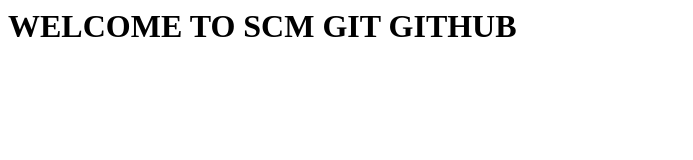
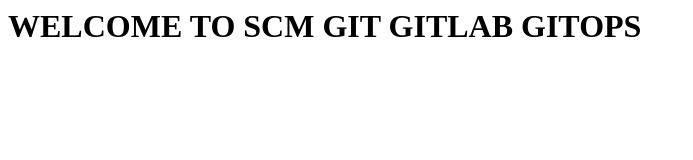
Before and after one commit to GopiStarkk/october, a plain HTML site: page index.html in a window 1280 px wide. Shown: the whole page, without its empty margins (0-693 px from the left). Drawn offline with Linux system fonts and the light colour scheme.

Commit message:
Developer 2 made changes

```diff
--- a/index.html
+++ b/index.html
@@ -1,5 +1,6 @@
 <h1>
     WELCOME TO SCM
     GIT
-    GITHUB
+    GITLAB
+    GITOPS
 </h1>
```
